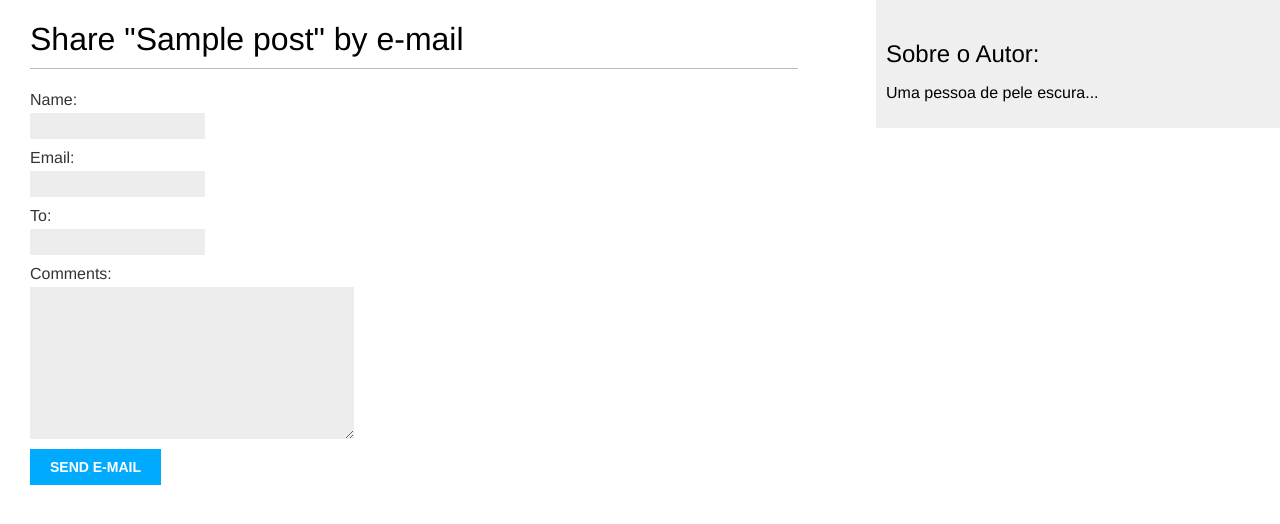
After one commit to Aleleonel/blog, a Django app: page /1/share/ in a window 1280 px wide. The commit adds this page. Shown: the top 524 px of the page. Run offline with Django 4.2, Linux system fonts and the light colour scheme; tables that the repository leaves empty hold one stand-in row (values such as "Sample post").

Commit message:
enviando link de leitura por e-mail

```diff
--- /dev/null
+++ b/blog/forms.py
@@ -0,0 +1,8 @@
+from django import forms
+
+
+class EmailPostForm(forms.Form):
+    name = forms.CharField(max_length=25)
+    email = forms.EmailField()
+    to = forms.EmailField()
+    comments = forms.CharField(required=False, widget=forms.Textarea)
--- a/blog/templates/blog/post/detail.html
+++ b/blog/templates/blog/post/detail.html
@@ -8,4 +8,9 @@
     Published {{ post.publish }}by {{ post.author }}
 </p>
 {{ post.body|linebreaks }}
+<p>
+    <a href="{% url "blog:post_share" post.id %}">
+        Share this post
+    </a>
+</p>
 {% endblock %}
--- /dev/null
+++ b/blog/templates/blog/post/share.html
@@ -0,0 +1,19 @@
+{% extends 'blog/base.html' %}
+
+{% block title %}Share a Post{% endblock title %}
+
+{% block content %}
+{% if sent %}
+<h1>E-mail successfuly sent</h1>
+<p>
+    "{{ post.title}}" was successfuly sent to {{ form.cleaned_data.to }}
+</p>
+{% else %}
+<h1>Share "{{ post.title }}" by e-mail</h1>
+<form method="post">
+    {{ form.as_p }}
+    {% csrf_token %}
+    <input type="submit" value="send e-mail">
+</form>
+{% endif %}
+{% endblock %}
--- a/blog/urls.py
+++ b/blog/urls.py
@@ -9,4 +9,5 @@ urlpatterns = [
     # path('', views.post_list, name='post_list'),
     path('', views.PostListView.as_view(), name='post_list'),
     path('<int:year>/<int:month>/<int:day>/<slug:post>/', views.post_detail, name='post_detail'),
+    path('<int:post_id>/share/', views.post_share, name='post_share'),
 ]
--- a/blog/views.py
+++ b/blog/views.py
@@ -1,7 +1,9 @@
+from django.core.mail import send_mail
 from django.core.paginator import EmptyPage, PageNotAnInteger, Paginator
 from django.shortcuts import get_object_or_404, render
 from django.views.generic import ListView
 
+from .forms import EmailPostForm
 from .models import Post
 
 
@@ -10,6 +12,30 @@ class PostListView(ListView):
     context_object_name = 'posts'
     paginate_by = 3
     template_name = 'blog/post/list.html'
+
+def post_share(request, post_id):
+    # Retrieve post by id
+    post = get_object_or_404(Post, id=post_id, status='published')
+    sent = False
+
+    if request.method == 'POST':
+        # Form was submitted
+        form = EmailPostForm(request.POST)
+        if form.is_valid():
+            # Form fields passed validation
+            cd = form.cleaned_data
+            post_url = request.build_absolute_uri(post.get_absolute_url())
+            subject = f"{cd['name']} recommends you read {post.title}"
+            message = f"Read {post.title} at {post_url}\n\n" \
+                      f"{cd['name']}\'s comments: {cd['comments']}"
+            send_mail(subject, message, 'aleleonel@gmail.com', [cd['to']])
+            sent = True
+
+    else:
+        form = EmailPostForm()
+    return render(request, 'blog/post/share.html', {'post': post,
+                                                    'form': form,
+                                                    'sent': sent})
 
 
 def post_list(request):
```
Also changed, not shown: mysite/settings.py (+8 -0 lines).
